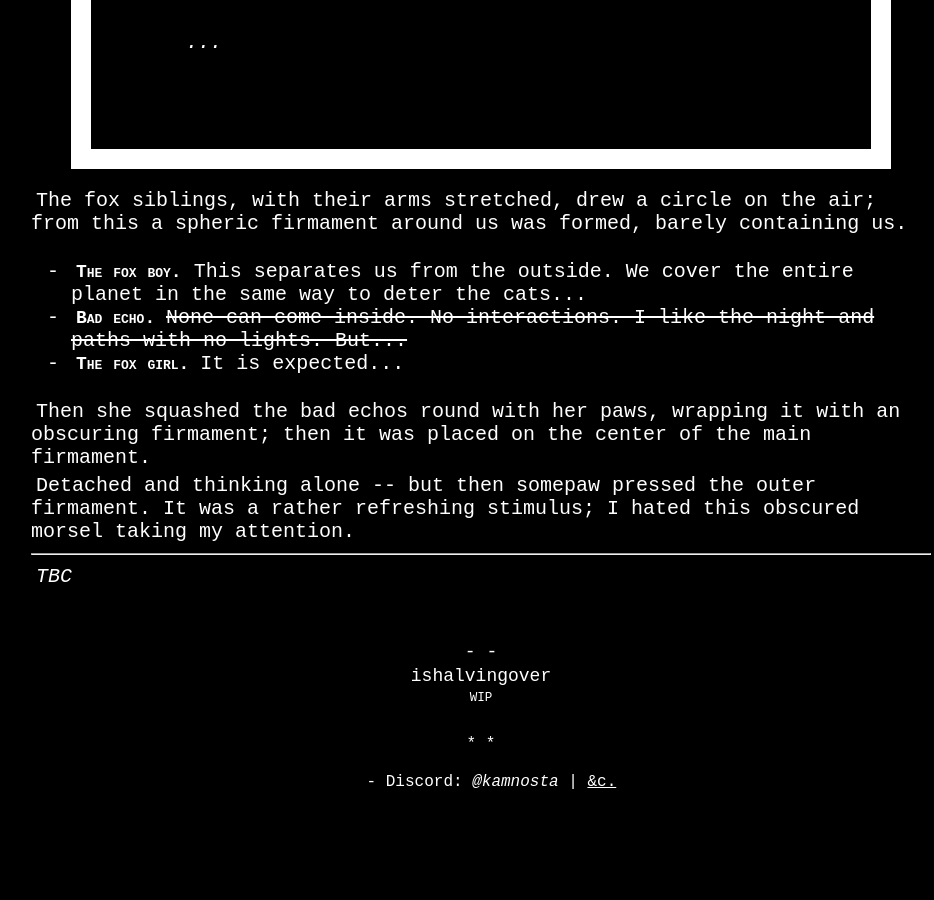
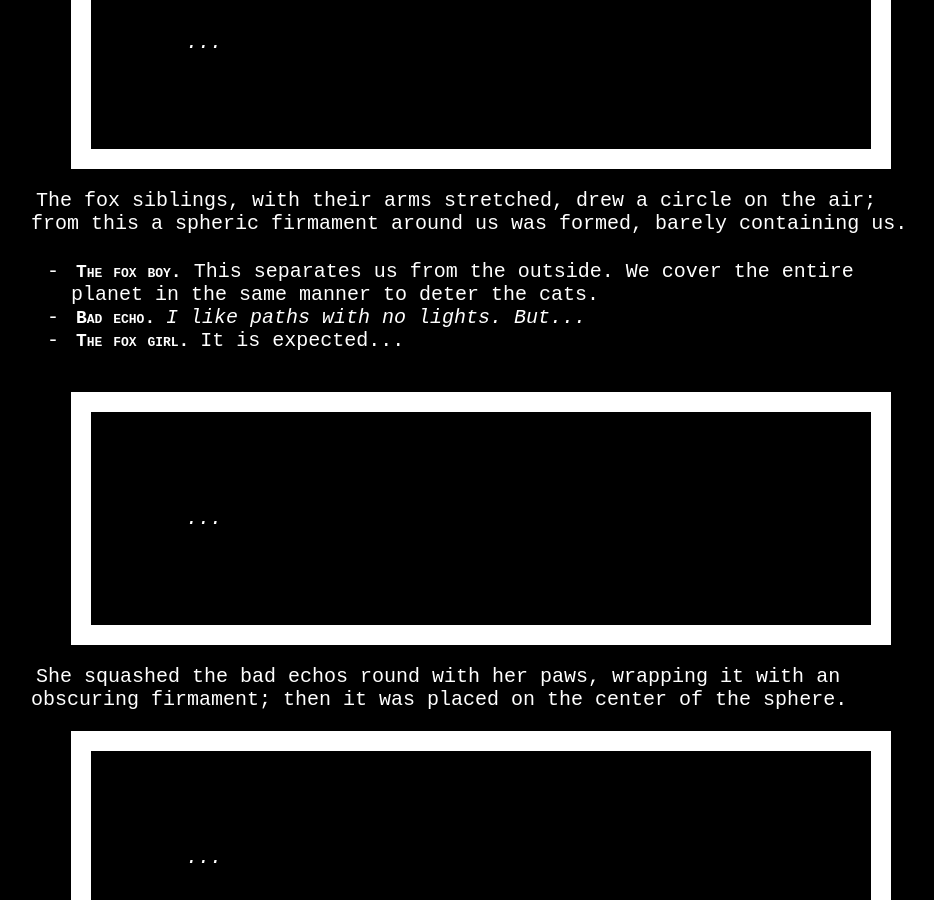
Before and after one commit to kamnosta/kamnosta.github.io, a Jekyll site: the page built from _ishalvingover/25-08-24-1.md, in a window 1280 px wide and 900 px high, scrolled down 6452 px. Shown: the whole window, without its empty margins (159-1093 px from the left). Built offline with Jekyll 4.4.1, drawn with Linux system fonts in a browser that asks for light colours; before the commit the page ends 7259 px from its top, so only the background shows below that; some of the changed text lies outside the part shown.

Commit message:
iho update cat kid

```diff
--- a/_ishalvingover/25-08-24-1.md
+++ b/_ishalvingover/25-08-24-1.md
@@ -82,13 +82,17 @@
 
 The fox siblings, with their arms stretched, drew a circle on the air; from this a spheric firmament around us was formed, barely containing us.
 
-- <span class="iho-name-span">The fox boy.</span> This separates us from the outside. We cover the entire planet in the same way to deter the cats...
-- <span class="iho-name-span">Bad echo. </span> ~~None can come inside. No interactions. I like the night and paths with no lights. But...~~
+- <span class="iho-name-span">The fox boy.</span> This separates us from the outside. We cover the entire planet in the same manner to deter the cats.
+- <span class="iho-name-span">Bad echo. </span> *I like paths with no lights. But...*
 - <span class="iho-name-span">The fox girl. </span> It is expected...
 
-Then she squashed the bad echos round with her paws, wrapping it with an obscuring firmament; then it was placed on the center of the main firmament.
+> ...
 
-Detached and thinking alone -- but then somepaw pressed the outer firmament. It was a rather refreshing stimulus; I hated this obscured morsel taking my attention.
+She squashed the bad echos round with her paws, wrapping it with an obscuring firmament; then it was placed on the center of the sphere.
+
+> ...
+
+Detached and thinking alone -- but then somepaw pressed the outer firmament. It was rather a refreshing stimulus; I hated this obscured morsel taking my attention. A cat -- a kid was it. He rolled it like a ball, taking us into his place.
 
 ---
 *TBC*
```
